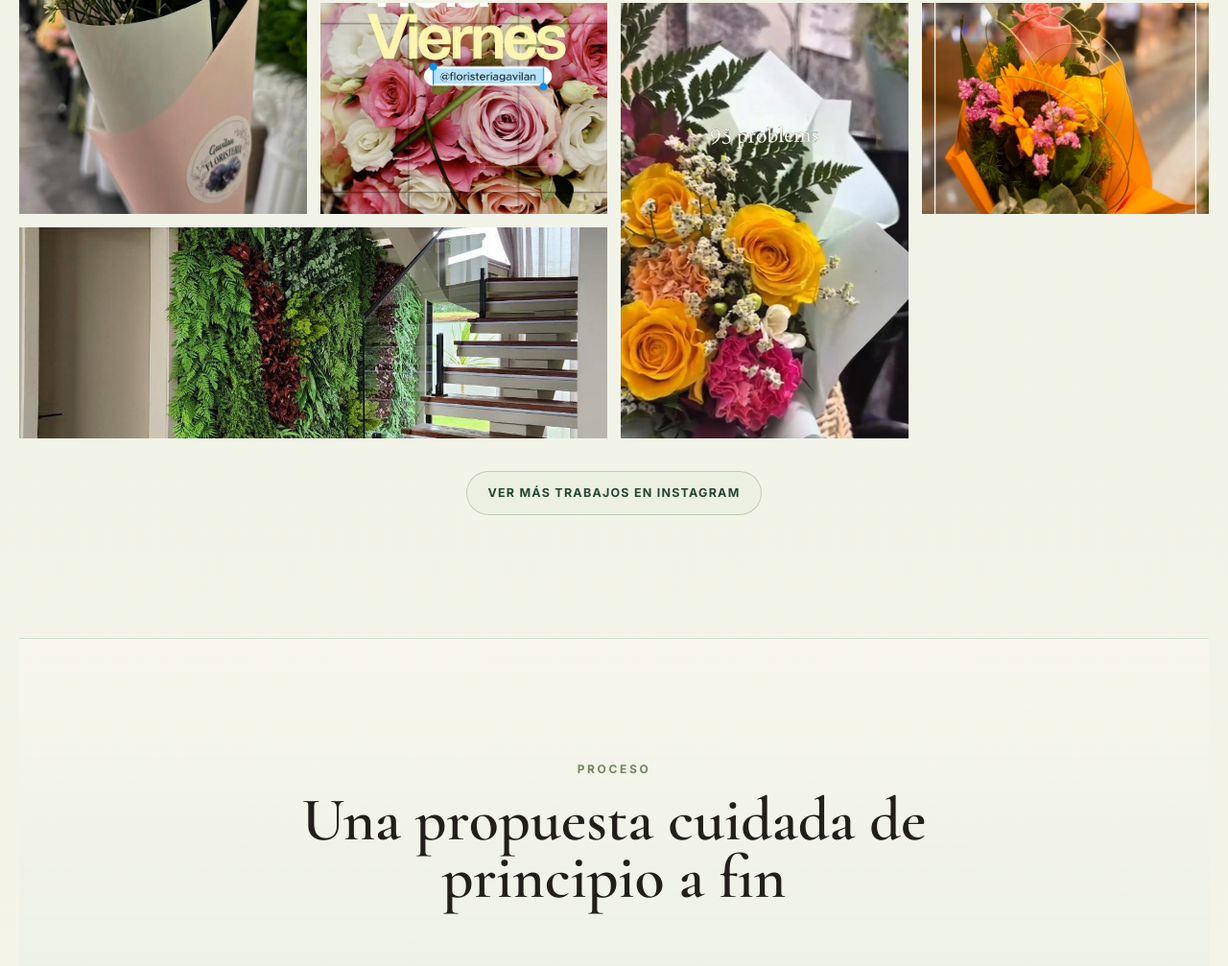
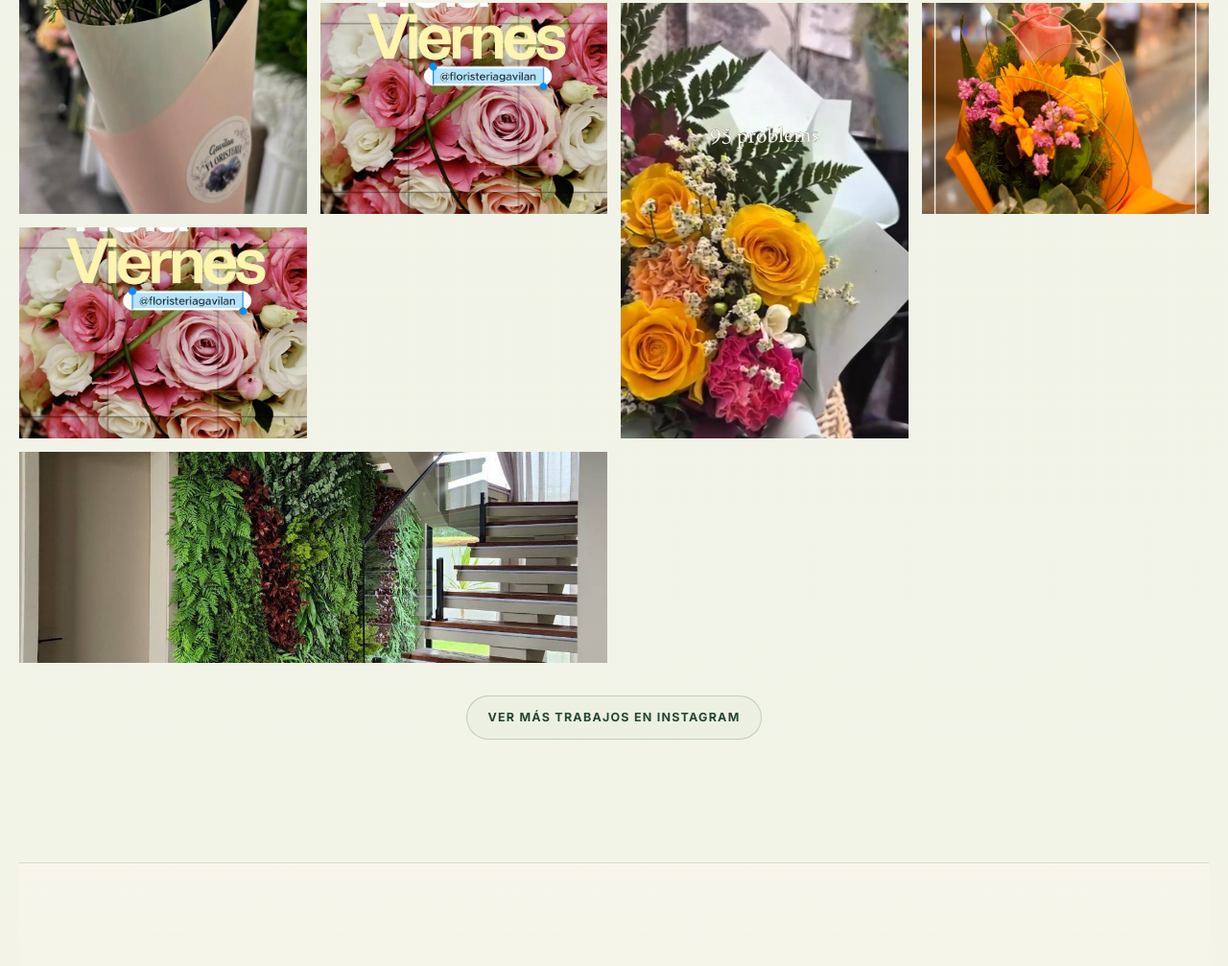
Before and after one commit to diegojmolinero/floristeria-gavilan, a plain HTML site: page index.html in a window 1280 px wide. Shown: the part 7710-8717 px from the top of the page at 96% size. Drawn offline with nearby package versions, Linux system fonts and the light colour scheme.

Commit message:
Completar mosaico de galeria

```diff
--- a/index.html
+++ b/index.html
@@ -263,6 +263,7 @@
         <button class="gallery-item reveal-card" type="button" data-full="assets/ramo-viernes.jpg"><img src="assets/ramo-viernes.jpg" alt="Ramo de rosas en tonos rosados" /><span>Ramo romántico</span></button>
         <button class="gallery-item tall reveal-card" type="button" data-full="assets/ramo-amarillo.jpg"><img src="assets/ramo-amarillo.jpg" alt="Ramo de rosas amarillas y flores de color" /><span>Ramo vibrante</span></button>
         <button class="gallery-item reveal-card" type="button" data-full="assets/ramo-vibrante.jpg"><img src="assets/ramo-vibrante.jpg" alt="Ramo con girasol y rosa coral" /><span>Energía vibrante</span></button>
+        <button class="gallery-item reveal-card" type="button" data-full="assets/ramo-viernes.jpg"><img src="assets/ramo-viernes.jpg" alt="Detalle de flores rosadas para regalo" /><span>Detalle de regalo</span></button>
         <button class="gallery-item wide reveal-card" type="button" data-full="assets/jardin-vertical.jpg"><img src="assets/jardin-vertical.jpg" alt="Jardín vertical decorativo" /><span>Espacio vegetal</span></button>
       </div>
       <div class="center-action">
```
